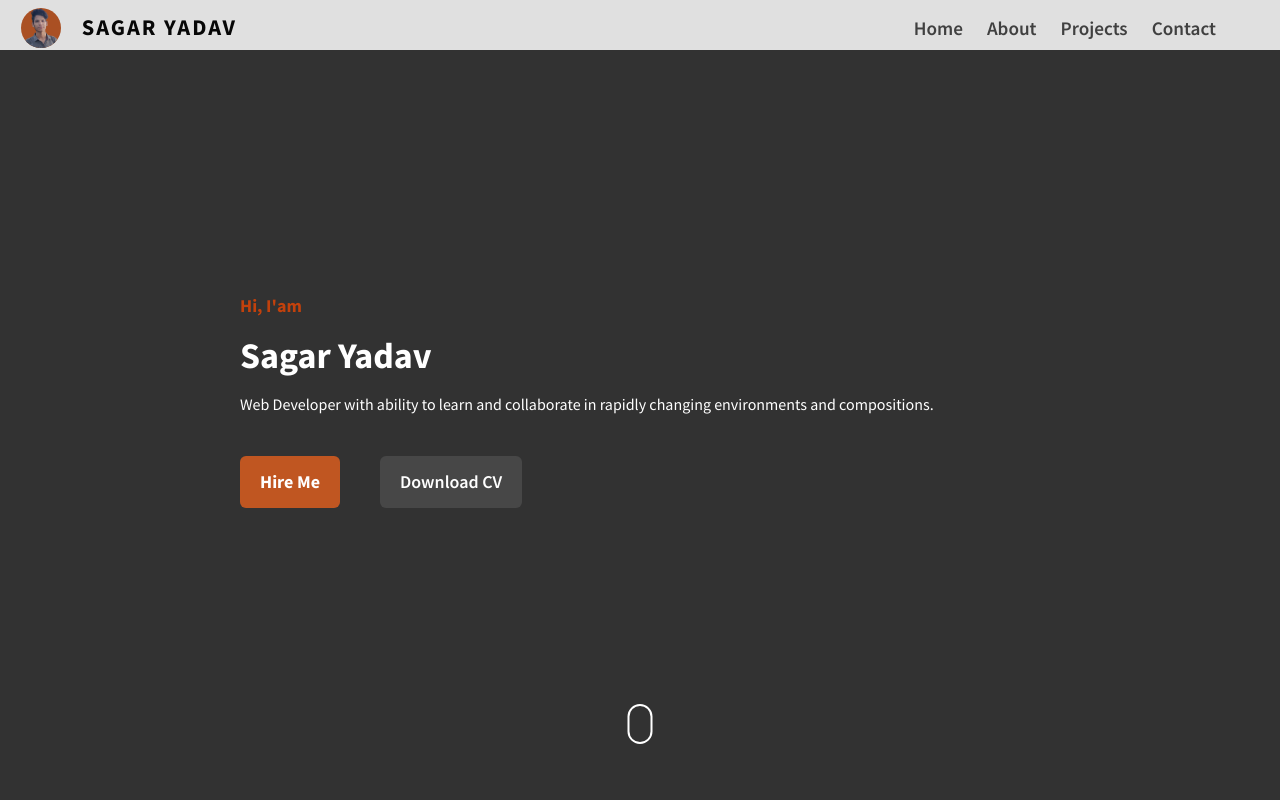
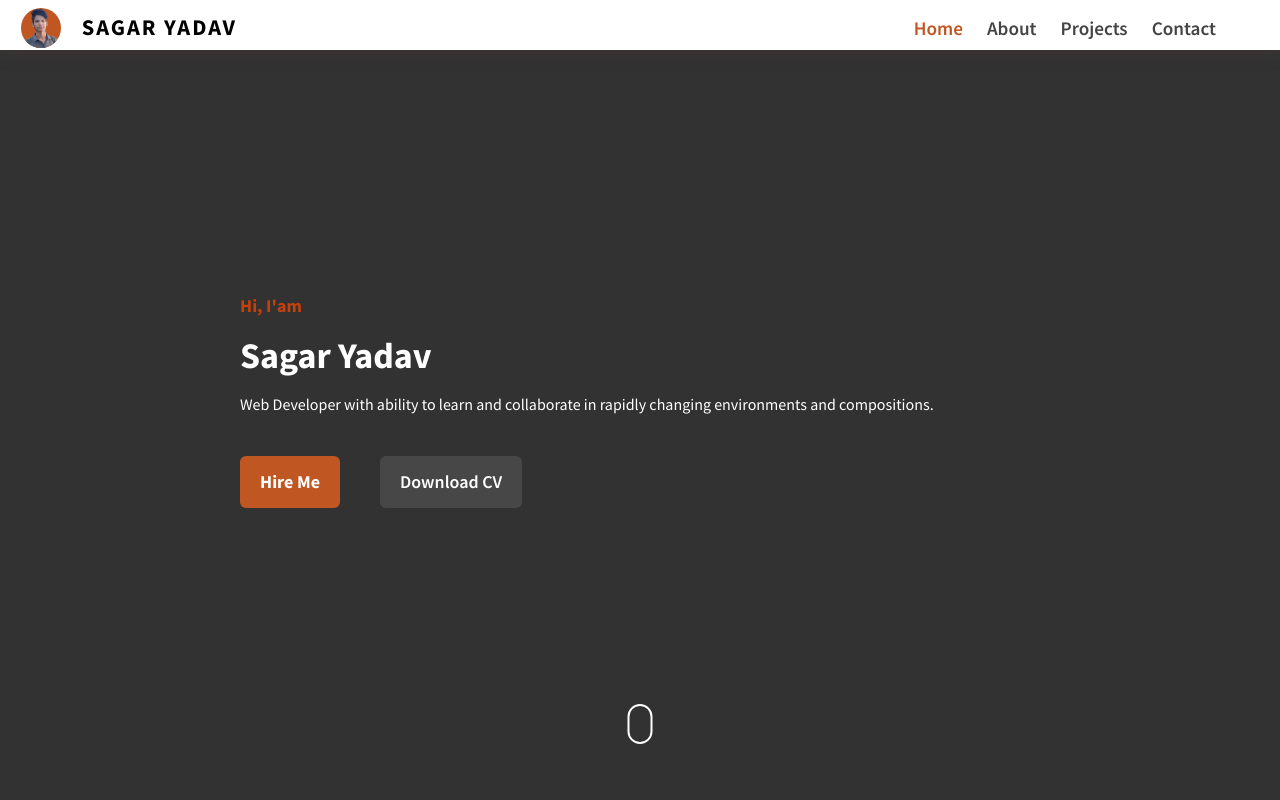
Before and after one commit to sagar-kumar-yadav/sagar-kumar-yadav-portfolio, a React (Vite) app: page / in a window 1280 px wide. Shown: the top 800 px of the page. Built offline with nearby package versions, Linux system fonts and the light colour scheme.

Commit message:
new commit

```diff
--- a/src/components/navbar/Navbar.jsx
+++ b/src/components/navbar/Navbar.jsx
@@ -5,152 +5,6 @@ import { Link } from "react-scroll";
 
 const Navbar = ({ toggleMenu, isOpen }) => {
   return (
-    // <header className="header">
-    //   <div className="w-full items-center justify-between py-2 px-4 bg-white fixed top-0 z-10">
-    //     <div className="flex items-center justify-between w-full">
-    //       <div className="header_logo_and_name_cont">
-    //         <div className="header_logo_img_container">
-    //           <img
-    //             src={logo}
-    //             alt="sagar yadav logo img"
-    //             className="header_logo_img"
-    //           />
-    //         </div>
-    //         <span className="header_logo_name">Sagar Yadav</span>
-    //       </div>
-
-    //       {/* -------------------------header menu----------------------------------------------------- */}
-    //       <div className="header_menu">
-    //         <Link
-    //           activeClass="active"
-    //           to="home"
-    //           spy={true}
-    //           smooth={true}
-    //           offset={-100}
-    //           duration={500}
-    //           className="header_link"
-    //         >
-    //           Home
-    //         </Link>
-
-    //         <Link
-    //           activeClass="active"
-    //           to="about"
-    //           spy={true}
-    //           smooth={true}
-    //           offset={-10}
-    //           duration={500}
-    //           className="header_link"
-    //         >
-    //           About
-    //         </Link>
-
-    //         <Link
-    //           activeClass="projects"
-    //           to="projects"
-    //           spy={true}
-    //           smooth={true}
-    //           offset={-5}
-    //           duration={500}
-    //           className="header_link"
-    //         >
-    //           Projects
-    //         </Link>
-
-    //         <Link
-    //           activeClass="contact"
-    //           to="contact"
-    //           spy={true}
-    //           smooth={true}
-    //           offset={-10}
-    //           duration={500}
-    //           className="header_link"
-    //         >
-    //           Contact
-    //         </Link>
-    //       </div>
-
-    //       {/* -------------------------header hamburg  menu------------------------------------------- */}
-    //       <div className=" md:hidden flex flex-col justify-center items-center ">
-    //         <button onClick={toggleMenu}>
-    //           <img
-    //             src="./src/assets/svg/ham-menu.svg"
-    //             alt="hamburg menu"
-    //             className={`w-[100%] ${isOpen ? "hidden" : "block"}`}
-    //           />
-
-    //           <img
-    //             src="./src/assets/svg/ham-menu-close.svg"
-    //             alt="hamburg menu"
-    //             className={`w-[100%] ${isOpen ? "block" : "hidden"}`}
-    //           />
-    //         </button>
-    //       </div>
-    //     </div>
-
-    //     <div
-    //       className={`${isOpen ? "block " : "hidden"} md:hidden `}
-    //       id="mobile-menu"
-    //     >
-    //       <div className="flex flex-col gap-4 text-md text-gray-700 dark:text-neutral-200 float-right width-[100%]">
-    //         <div className="flex flex-col gap-4 bg-white">
-    //           <Link
-    //             activeClass="active"
-    //             to="home"
-    //             spy={true}
-    //             smooth={true}
-    //             offset={-100}
-    //             duration={500}
-    //             className="header_link"
-    //             onClick={toggleMenu}
-    //           >
-    //             Home
-    //           </Link>
-
-    //           <Link
-    //             activeClass="active"
-    //             to="about"
-    //             spy={true}
-    //             smooth={true}
-    //             offset={-10}
-    //             duration={500}
-    //             className="header_link"
-    //             onClick={toggleMenu}
-    //           >
-    //             About
-    //           </Link>
-
-    //           <Link
-    //             activeClass="projects"
-    //             to="projects"
-    //             spy={true}
-    //             smooth={true}
-    //             offset={-5}
-    //             duration={500}
-    //             className="header_link"
-    //             onClick={toggleMenu}
-    //           >
-    //             Projects
-    //           </Link>
-
-    //           <Link
-    //             activeClass="contact"
-    //             to="contact"
-    //             spy={true}
-    //             smooth={true}
-    //             offset={-100}
-    //             duration={500}
-    //             className="header_link"
-    //             onClick={toggleMenu}
-    //           >
-    //             Contact
-    //           </Link>
-    //         </div>
-    //       </div>
-    //     </div>
-    //   </div>
-    // </header>
-
     <nav className="navbar">
       <div className="navbar-container mr-16 ">
         <input
@@ -191,7 +45,7 @@ const Navbar = ({ toggleMenu, isOpen }) => {
           </li>
           <li>
             <Link
-              activeClass="projects"
+              activeClass="active"
               to="projects"
               spy={true}
               smooth={true}
@@ -204,11 +58,11 @@ const Navbar = ({ toggleMenu, isOpen }) => {
           </li>
           <li>
             <Link
-              activeClass="contact"
+              activeClass="active"
               to="contact"
               spy={true}
               smooth={true}
-              offset={-10}
+              offset={-5}
               duration={500}
               className="header_link"
             >
--- a/src/components/navbar/navbar.css
+++ b/src/components/navbar/navbar.css
@@ -72,16 +72,19 @@
 }
 
 
+.header_link{
+  cursor: pointer;
+}
 
 
 /* --------------------------------------------------------------------------------------------- */
 .navbar {
-    /* box-shadow: 0px 5px 10px 0px #aaa; */
+    box-shadow: 0px 5px 10px 0px #3b3535;
     position: fixed;
     width: 100%;
     background: #fff;
     color: #000;
-    opacity: 0.85;
+    /* opacity: 0.85; */
     height: 50px;
     z-index: 12;
   }
@@ -117,6 +120,9 @@
     transition: color 0.3s ease-in-out;
   }
 
+  .menu-items a.active{
+    color: #c05621;
+  }
   .logo {
     order: 1;
     font-size: 2.3rem;
```
